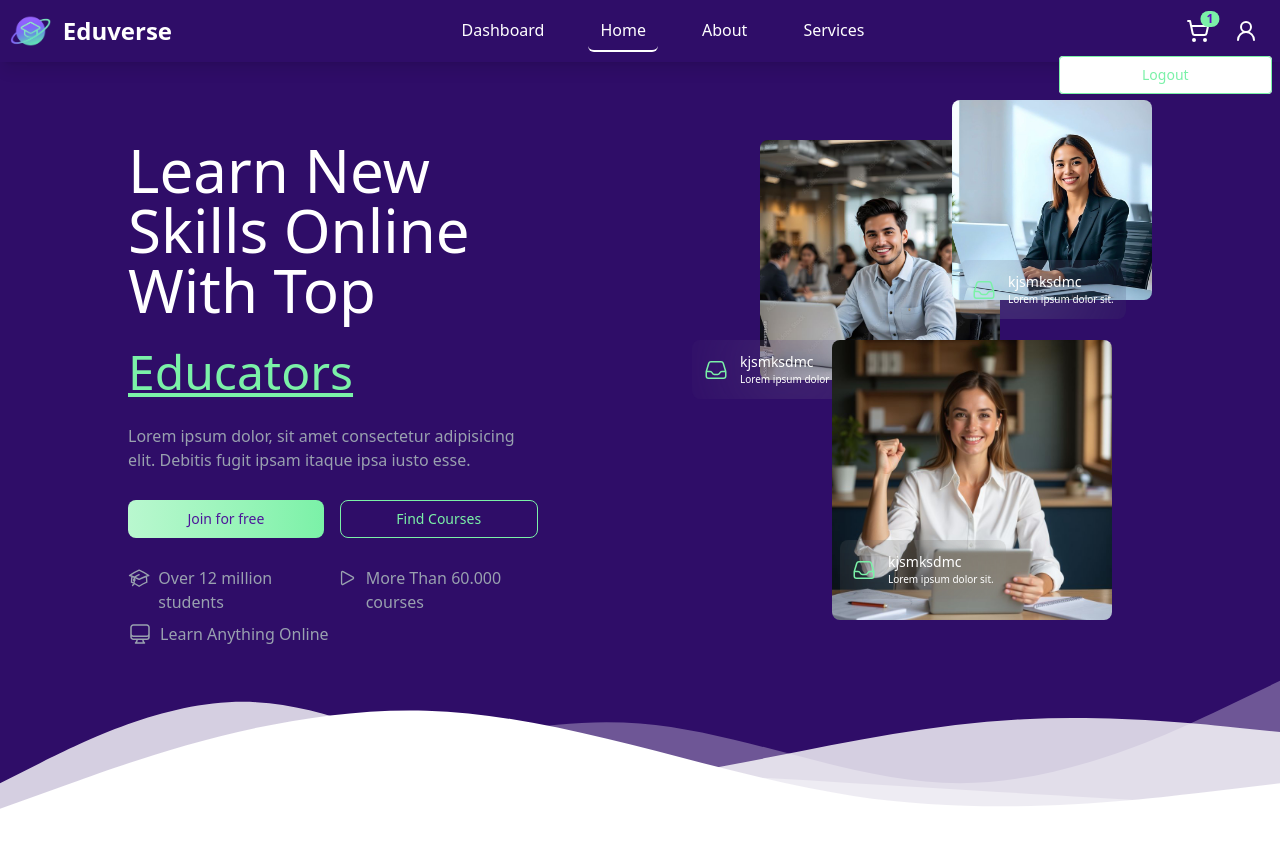
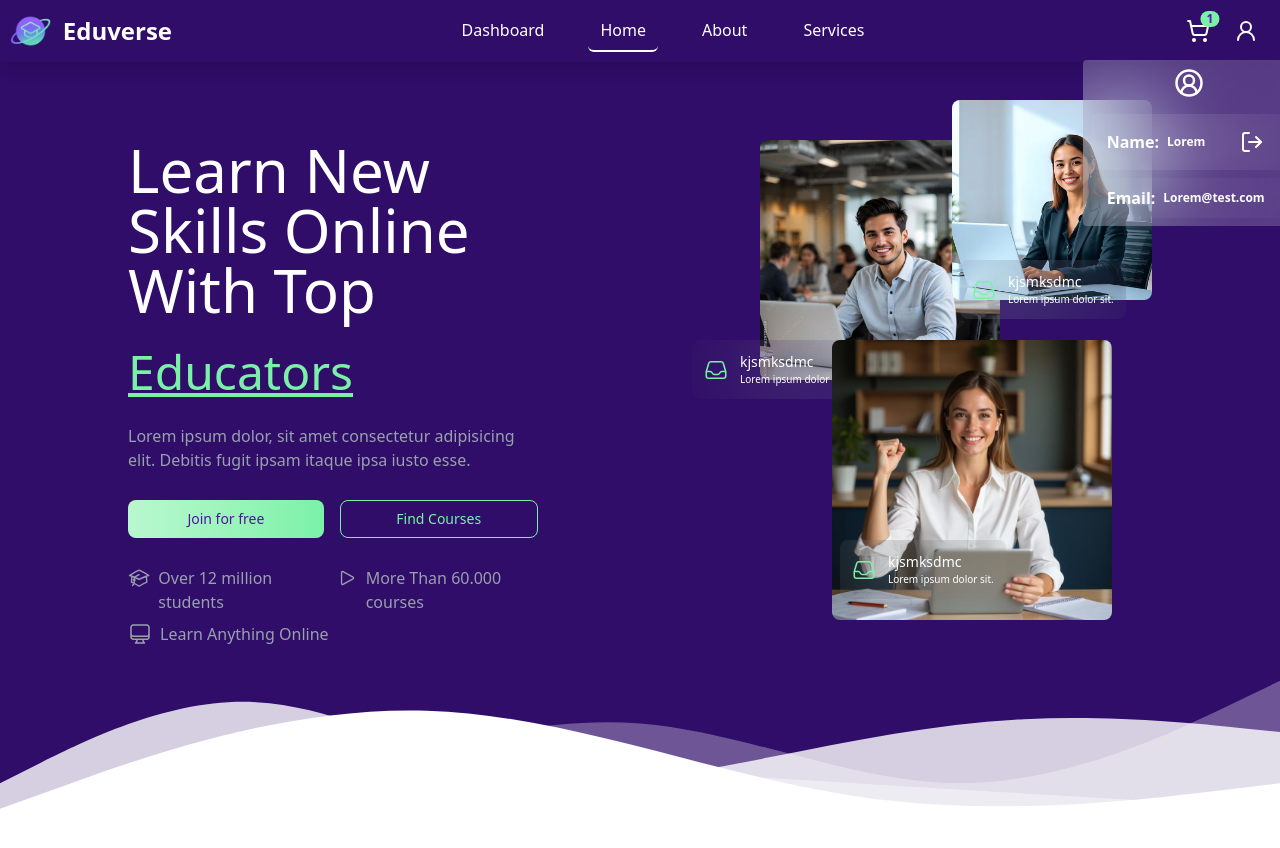
Before and after one commit to marinaeleshaa/Eduverse, an Angular app: page /home in a window 1280 px wide. Both pictures are taken after a click on the button 1246 px from the left and 31 px from the top of the page. Shown: the top 848 px of the page. Built offline with nearby package versions, Linux system fonts and the light colour scheme.

Commit message:
feat: editing profile menu style

```diff
--- a/src/app/components/header/header.html
+++ b/src/app/components/header/header.html
@@ -1,7 +1,7 @@
 <!-- 🔹 Main navigation bar -->
 <!-- <nav class="bg-gradient-to-br from-violet-900 via-violet-700 to-violet-900 shadow-lg fixed w-full z-[99] "> -->
 <nav class="bg-violet-950 shadow-lg fixed w-full z-[99]">
-  <div class="max-w-screen-xl flex flex-wrap items-center justify-between mx-auto p-2.5">
+  <div class="max-w-screen-xl flex flex-wrap items-center justify-between mx-auto p-2.5 relative">
     <!-- 🟢 Logo and brand name -->
     <a routerLink="/" class="flex items-center space-x-3 rtl:space-x-reverse">
       <img src="logo.png" class="h-8" alt="Eduverse Logo" />
@@ -29,6 +29,7 @@
       </div> -->
 
       <div class="hidden md:flex items-center gap-6 mr-3">
+        <!-- Cart Icon -->
         <div>
           <div class="relative flex items-center cursor-pointer">
             <svg
@@ -56,6 +57,7 @@
             </span>
           </div>
         </div>
+        <!-- Profile Icon -->
         <button class="cursor-pointer" (click)="toggleProfileMenu($event)">
           <svg
             xmlns="http://www.w3.org/2000/svg"
@@ -73,28 +75,76 @@
             <path d="M20 21a8 8 0 0 0-16 0" />
           </svg>
         </button>
+      </div>
 
       @if(profileMenuOpen){
       <div
         #profile
         data-profileMenu="true"
-          class="w-2/12 bg-white absolute -bottom-8 right-2 rounded"
+        class="w-2/12 bg-white/20 backdrop-blur-2xl absolute top-15 -right-4 rounded"
         (click)="$event.stopPropagation()"
       >
-          <!-- <p
-              class="w-full px-4 py-2 text-sm font-medium text-green-300 border border-green-300 rounded hover:bg-violet-800 transition-all"
+        <div>
+          <div class="flex p-2 items-center justify-center">
+            <svg
+              xmlns="http://www.w3.org/2000/svg"
+              width="30"
+              height="30"
+              viewBox="0 0 24 24"
+              fill="none"
+              stroke="white"
+              stroke-width="2"
+              stroke-linecap="round"
+              stroke-linejoin="round"
+              class="lucide lucide-circle-user-round-icon lucide-circle-user-round"
             >
-              Lorem
-            </p> -->
+              <path d="M18 20a6 6 0 0 0-12 0" />
+              <circle cx="12" cy="10" r="4" />
+              <circle cx="12" cy="12" r="10" />
+            </svg>
+          </div>
+          <div
+            class="px-4 py-2 backdrop-blur-2xl m-2 text-white rounded transition-all flex items-center gap-2 justify-between"
+          >
+            <div class="flex items-center gap-2 text-md font-bold">
+              <p>Name:</p>
+              <p class="text-xs">Lorem</p>
+            </div>
             <button
               routerLink="login"
-            class="w-full px-4 py-2 text-sm font-medium text-green-300 border border-green-300 rounded hover:bg-violet-800 transition-all"
+              class="w-fit p-2 text-md font-bold text-white rounded-4xl hover:scale-105 cursor-pointer transition-all"
             >
-            Logout
+              <svg
+                xmlns="http://www.w3.org/2000/svg"
+                width="24"
+                height="24"
+                viewBox="0 0 24 24"
+                fill="none"
+                stroke="currentColor"
+                stroke-width="2"
+                stroke-linecap="round"
+                stroke-linejoin="round"
+                class="lucide lucide-log-out-icon lucide-log-out"
+              >
+                <path d="m16 17 5-5-5-5" />
+                <path d="M21 12H9" />
+                <path d="M9 21H5a2 2 0 0 1-2-2V5a2 2 0 0 1 2-2h4" />
+              </svg>
             </button>
           </div>
+          <div>
+            <div
+              class="px-4 py-2 backdrop-blur-3xl m-2 text-white rounded transition-all flex items-center gap-2"
+            >
+              <div class="flex items-center gap-2 text-md font-bold">
+                <p>Email:</p>
+                <p class="text-xs">Lorem@test.com</p>
+              </div>
+            </div>
+          </div>
+        </div>
+      </div>
       }
-      </div>
 
       <!-- Profile menu -->
 
```
Lines whose indentation alone changed are shown as unchanged.
